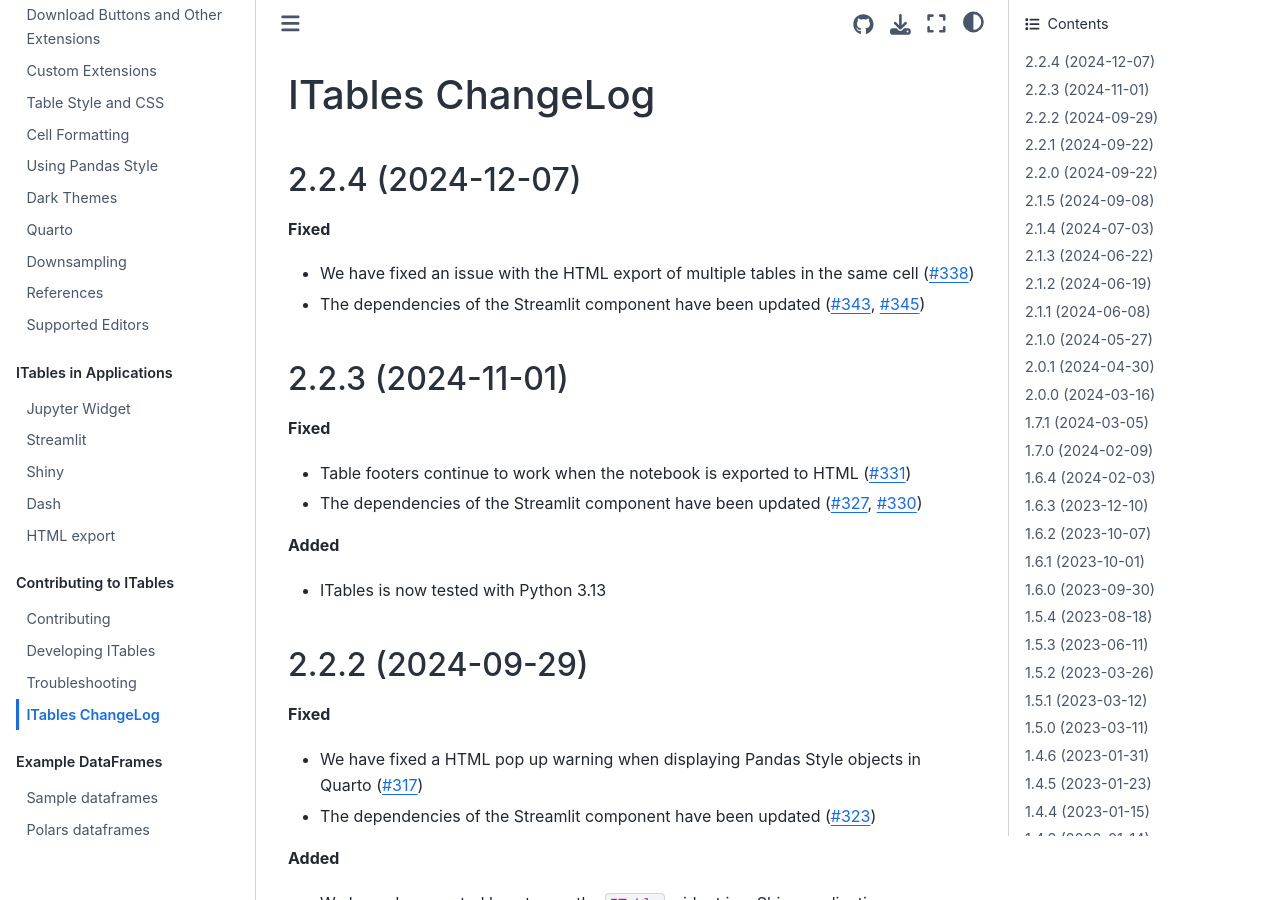
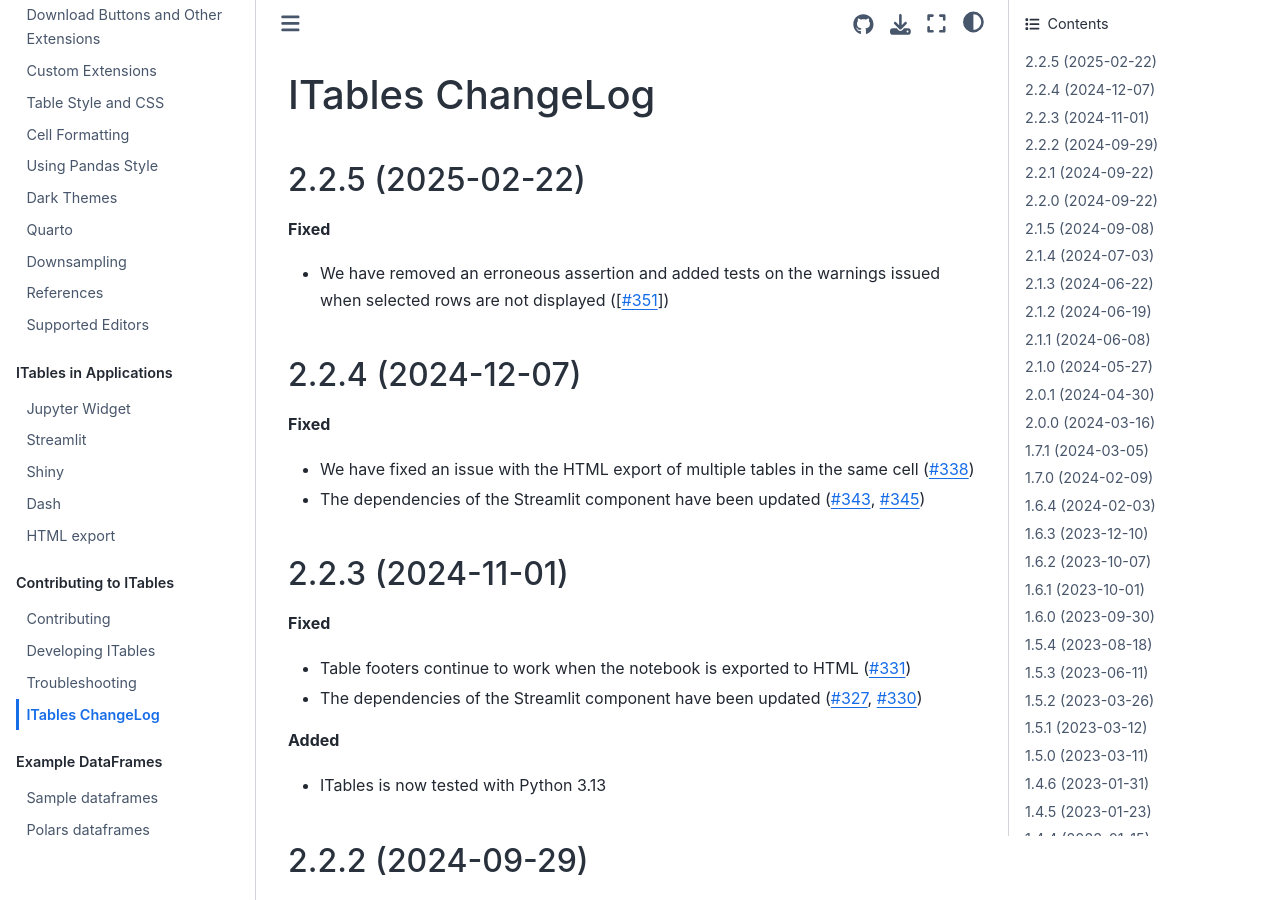
Before and after one commit to mwouts/itables, a Jupyter Book: the page built from docs/changelog.md, in a window 1280 px wide and 900 px high. Built offline with Jupyter Book 1.0.4 settings and Sphinx 7.4.7 and the Sphinx Book theme 1.1.4, drawn with Linux system fonts in a browser that asks for light colours.

Commit message:
Version 2.2.5

```diff
--- a/docs/changelog.md
+++ b/docs/changelog.md
@@ -1,5 +1,12 @@
 ITables ChangeLog
 =================
+
+2.2.5 (2025-02-22)
+------------------
+
+**Fixed**
+- We have removed an erroneous assertion and added tests on the warnings issued when selected rows are not displayed ([[#351](https://github.com/mwouts/itables/issues/351)])
+
 
 2.2.4 (2024-12-07)
 ------------------
--- a/src/itables/version.py
+++ b/src/itables/version.py
@@ -1,3 +1,3 @@
 """ITables' version number"""
 
-__version__ = "2.2.4"
+__version__ = "2.2.5"
```
Also changed, not shown: 1 other file.
